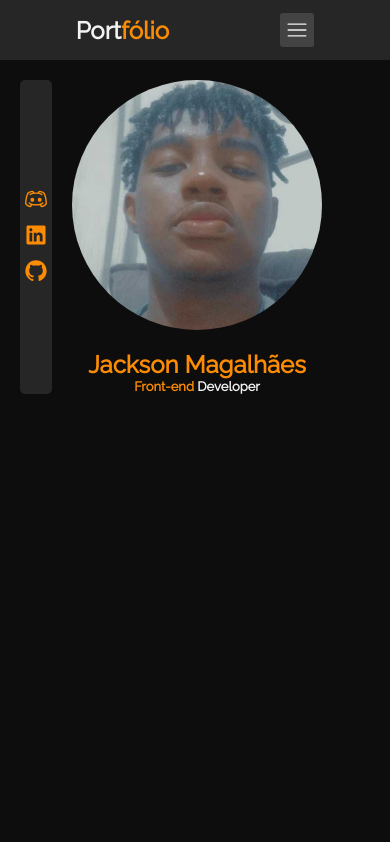
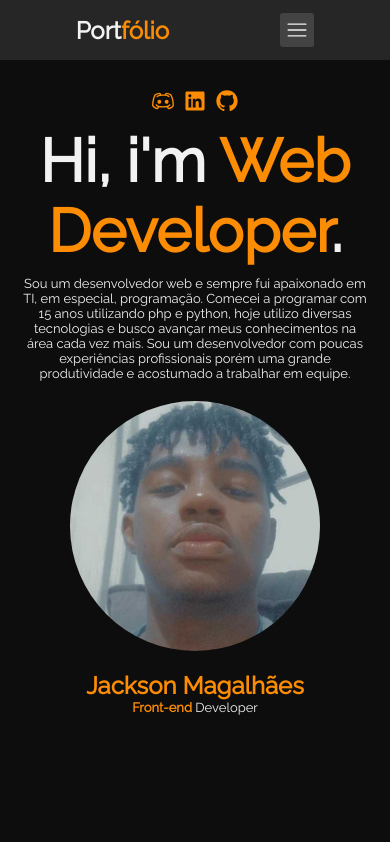
Before and after one commit to Jackson-SM/Portfolio, a React (Vite) app: page / in a window 390 px wide. Shown: the top 842 px of the page. Built offline with nearby package versions, Linux system fonts and the light colour scheme.

Commit message:
Updated: Bugs corrected and responsiveness

```diff
--- a/src/components/Navbar/index.tsx
+++ b/src/components/Navbar/index.tsx
@@ -11,9 +11,6 @@ export function Navbar() {
   const toggleMinimizedNavbar = () => {
     setMinimizedNavbar((minimizedValueBefore) => !minimizedValueBefore);
   };
-
-  console.log(minimizedNavbar);
-
   return (
     <StyledNavbar>
       <TextColor>
--- a/src/components/Navbar/styles.ts
+++ b/src/components/Navbar/styles.ts
@@ -41,7 +41,7 @@ export const StyledNavbar = styled('nav', {
 
   '@medium': {
     [`& ${LinksNavbar}`]: {
-      position: 'absolute',
+      position: 'fixed',
 
       flexDirection: 'column',
       alignItems: 'center',
--- a/src/components/TextColor/index.tsx
+++ b/src/components/TextColor/index.tsx
@@ -1,9 +1,12 @@
 import React from 'react';
 
-import { StyledTextColor } from './styles';
+import { StyledTextColor, StyledTextColorSpan } from './styles';
 
 type PropsTextColor = React.ComponentProps<typeof StyledTextColor>;
-
 export function TextColor({ children, ...props }: PropsTextColor) {
   return <StyledTextColor {...props}>{children}</StyledTextColor>;
 }
+
+export function TextColorSpan({ children, ...props }: PropsTextColor) {
+  return <StyledTextColorSpan {...props}>{children}</StyledTextColorSpan>;
+}
--- a/src/components/TextColor/styles.ts
+++ b/src/components/TextColor/styles.ts
@@ -1,6 +1,6 @@
 import { styled } from '../../config/stitches.config';
 
-export const StyledTextColor = styled('h1', {
+const TextColorCss = {
   '& strong': {
     color: '$primary',
   },
@@ -23,6 +23,13 @@ export const StyledTextColor = styled('h1', {
       large: {
         fontSize: '$5',
       },
+      large_xx: {
+        fontSize: '$6',
+      },
     },
   },
-});
+};
+
+export const StyledTextColor = styled('h1', TextColorCss);
+
+export const StyledTextColorSpan = styled('span', TextColorCss);
--- a/src/config/stitches.config.ts
+++ b/src/config/stitches.config.ts
@@ -24,6 +24,7 @@ export const { styled, globalCss, keyframes, theme, createTheme } = createStitch
       3: '18px',
       4: '24px',
       5: '35px',
+      6: '60px',
     },
     transitions: {
       transitionsLow: 'all ease 130ms',
@@ -37,7 +38,7 @@ export const { styled, globalCss, keyframes, theme, createTheme } = createStitch
     }),
   },
   media: {
-    large: '(min-width: 1080px)',
+    large: '(max-width: 900px)',
     medium: '(max-width: 650px)',
     small: '(max-width: 400px)',
   },
--- a/src/pages/Home/components/SectionHero/index.tsx
+++ b/src/pages/Home/components/SectionHero/index.tsx
@@ -3,32 +3,56 @@ import React from 'react';
 
 import photo from '../../../../assets/photo.jpeg';
 import { LinkRedirect } from '../../../../components/LinkRedirect';
-import { TextColor } from '../../../../components/TextColor';
-import { ContainerHero, ContainerInfo, ContainerNetworks, ContainerPersonInfo, StyledPhoto } from './styles';
+import { TextColor, TextColorSpan } from '../../../../components/TextColor';
+import {
+  ContainerApresentation,
+  ContainerApresentationInfo,
+  ContainerHero,
+  ContainerInfo,
+  ContainerNetworks,
+  ContainerPersonInfo,
+  StyledPhoto,
+} from './styles';
 
 export function SectionHero() {
   return (
     <ContainerHero>
-      <ContainerInfo>
+      <ContainerApresentation>
+        <ContainerApresentationInfo>
+          <TextColor size="large_xx">
+            Hi, i'm <strong>Web Developer</strong>.
+          </TextColor>
+          <TextColorSpan size="small_low">
+            Sou um desenvolvedor web e sempre fui apaixonado em TI, em especial, programação. Comecei a programar com 15
+            anos utilizando php e python, hoje utilizo diversas tecnologias e busco avançar meus conhecimentos na área
+            cada vez mais. Sou um desenvolvedor com poucas experiências profissionais porém uma grande produtividade e
+            acostumado a trabalhar em equipe.
+          </TextColorSpan>
+        </ContainerApresentationInfo>
         <ContainerNetworks>
           <LinkRedirect href="https://discord.com/channels/@me/718871532864143517" target="__blank">
             <DiscordLogoIcon />
           </LinkRedirect>
+
           <LinkRedirect href="https://www.linkedin.com/in/jackson-magalhaes/" target="__blank">
             <LinkedInLogoIcon />
           </LinkRedirect>
+
           <LinkRedirect href="https://github.com/Jackson-SM" target="__blank">
             <GitHubLogoIcon />
           </LinkRedirect>
         </ContainerNetworks>
+      </ContainerApresentation>
+
+      <ContainerInfo>
         <ContainerPersonInfo>
           <StyledPhoto src={photo} />
           <TextColor size="medium" css={{ marginTop: '20px' }}>
             <strong>Jackson Magalhães</strong>
           </TextColor>
-          <TextColor size="small_low">
+          <TextColorSpan size="small_low">
             <strong>Front-end</strong> Developer
-          </TextColor>
+          </TextColorSpan>
         </ContainerPersonInfo>
       </ContainerInfo>
     </ContainerHero>
--- a/src/pages/Home/components/SectionHero/styles.ts
+++ b/src/pages/Home/components/SectionHero/styles.ts
@@ -2,11 +2,47 @@ import { styled } from '../../../../config/stitches.config';
 
 export const ContainerHero = styled('div', {
   padding: 20,
+
+  display: 'flex',
+  alignItems: 'center',
+  justifyContent: 'space-around',
+  flexDirection: 'row-reverse',
+  gap: 20,
+
+  '@large': {
+    flexDirection: 'column',
+  },
 });
 
 export const ContainerInfo = styled('div', {
   display: 'flex',
+  alignItems: 'center',
+  justifyContent: 'center',
+  flexBasis: '50%',
   gap: 20,
+});
+
+export const ContainerApresentation = styled('div', {
+  display: 'flex',
+  flexDirection: 'row',
+  justifyContent: 'center',
+  flexBasis: '50%',
+  width: '100%',
+
+  '@large': {
+    flexDirection: 'column-reverse',
+  },
+});
+
+export const ContainerApresentationInfo = styled('div', {
+  display: 'flex',
+  flexDirection: 'column',
+  gap: 10,
+  flexBasis: '50%',
+
+  '@large': {
+    textAlign: 'center',
+  },
 });
 
 export const StyledPhoto = styled('img', {
@@ -25,7 +61,7 @@ export const ContainerNetworks = styled('div', {
   alignItems: 'center',
   justifyContent: 'center',
 
-  background: '$backgroundLight',
+  flexBasis: '50%',
 
   borderRadius: 5,
 
@@ -38,6 +74,11 @@ export const ContainerNetworks = styled('div', {
     width: 22,
     height: 22,
   },
+
+  '@large': {
+    flexDirection: 'row',
+    padding: 10,
+  },
 });
 
 export const ContainerPersonInfo = styled('div', {
```
Also changed, not shown: .eslintrc.json.
